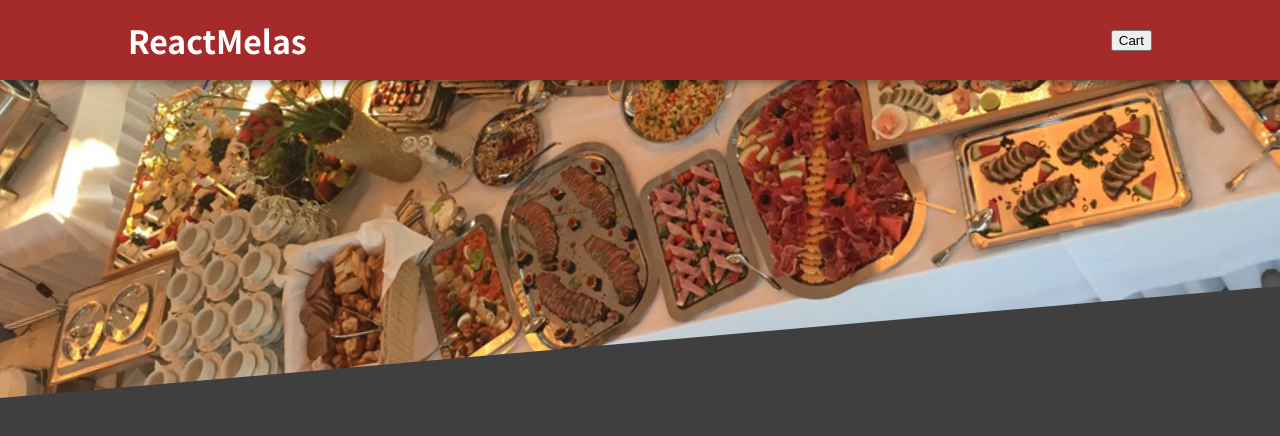
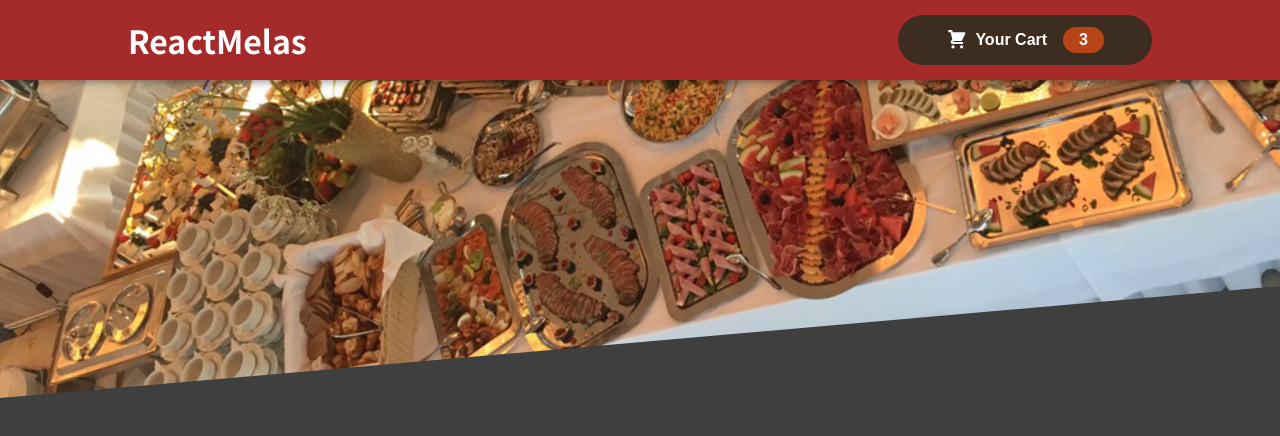
Before and after one commit to usulemre/Food-Order, a React (Create React App) app: page / in a window 1280 px wide. Shown: the top 436 px of the page. Built offline with nearby package versions, Linux system fonts and the light colour scheme.

Commit message:
HeaderButton

```diff
--- /dev/null
+++ b/src/components/Cart/CartIcon.js
@@ -0,0 +1,13 @@
+const CartIcon = () => {
+    return (
+      <svg
+        xmlns='http://www.w3.org/2000/svg'
+        viewBox='0 0 20 20'
+        fill='currentColor'
+      >
+        <path d='M3 1a1 1 0 000 2h1.22l.305 1.222a.997.997 0 00.01.042l1.358 5.43-.893.892C3.74 11.846 4.632 14 6.414 14H15a1 1 0 000-2H6.414l1-1H14a1 1 0 00.894-.553l3-6A1 1 0 0017 3H6.28l-.31-1.243A1 1 0 005 1H3zM16 16.5a1.5 1.5 0 11-3 0 1.5 1.5 0 013 0zM6.5 18a1.5 1.5 0 100-3 1.5 1.5 0 000 3z' />
+      </svg>
+    );
+  };
+
+  export default CartIcon;
--- a/src/components/Layout/Header.js
+++ b/src/components/Layout/Header.js
@@ -1,12 +1,13 @@
 import React from "react";
 import classes from "./Header.module.css";
 import headerImg from "../asset/meals.jpg";
+import HeaderButton from "./HeaderButton";
 const Header = (props) => {
   return (
     <React.Fragment>
       <header className={classes.header}>
         <h1>ReactMelas</h1>
-        <button>Cart</button>
+        <HeaderButton />
       </header>
       <main className={classes["main-image"]}>
         <img src={headerImg} alt="lezzetli yemekler" />
--- /dev/null
+++ b/src/components/Layout/HeaderButton.js
@@ -0,0 +1,13 @@
+import CartIcon from "../Cart/CartIcon";
+import classes from './HeaderButton.module.css'
+const HeaderButton = () =>{
+    return<button className={classes.button}>
+        <span className={classes.ıcon}>
+            <CartIcon />
+        </span>
+        <span className={classes.cart}>Your Cart</span>
+        <span className={classes.badge}>3</span>
+    </button>
+}
+
+export default HeaderButton;
--- /dev/null
+++ b/src/components/Layout/HeaderButton.module.css
@@ -0,0 +1,49 @@
+.button {
+  display: flex;
+  align-items: center;
+  justify-content: space-around;
+  padding: 0.75rem 3rem;
+  border: none;
+  outline: none;
+  border-radius: 25px;
+  background-color: rgb(61, 44, 32);
+  color: white;
+  font-size: 16px;
+  font-weight: bold;
+  cursor: pointer;
+  animation: bump 300ms ease-out;
+}
+.button:hover,
+.button:active {
+  background-color: #2c0d00;
+}
+.ıcon {
+  width: 1.35rem;
+  height: 1.35rem;
+  margin-right: 0.5rem;
+}
+.badge {
+  background-color: #b94517;
+  padding: 0.25rem 1rem;
+  border-radius: 25px;
+  margin-left: 1rem;
+  font-weight: bold;
+}
+
+@keyframes bump {
+  0% {
+    transform: scale(1);
+  }
+  10% {
+    transform: scale(0.9);
+  }
+  30% {
+    transform: scale(1.1);
+  }
+  50% {
+    transform: scale(1.15);
+  }
+  100% {
+    transform: scale(1);
+  }
+}
```
Also changed, not shown: src/components/Layout/Header.module.css (+6 -6 lines), 1 other file (tests, documents, lock files or other folders).
